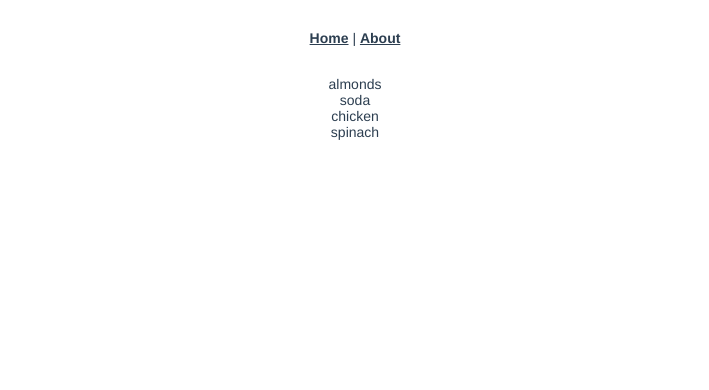
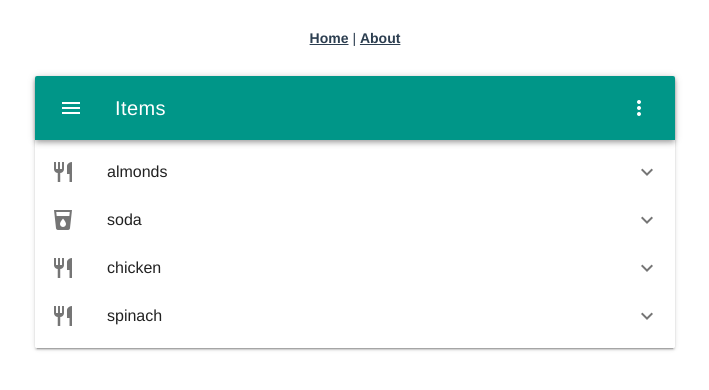
Before and after one commit to tschartman/vue-class-based, a Vue app: page /visit/1 in a window 1280 px wide. Shown: the top 390 px of the page, without its empty margins (285-994 px from the left). Built offline with nearby package versions, Linux system fonts and the light colour scheme.

Commit message:
vuetify list of groceries

```diff
--- a/public/detail.json
+++ b/public/detail.json
@@ -2,7 +2,7 @@
     {
         "name": "almonds",
         "brand": "blue diamond",
-        "type": "food",
+        "type": "restaurant",
         "price": 12.10,
         "quantity": 2,
         "weight": 12,
@@ -12,7 +12,7 @@
     {
         "name": "soda",
         "brand": "pepsi",
-        "type": "drink",
+        "type": "local_drink",
         "price": 2.99,
         "quantity": 1,
         "weight": 20,
@@ -22,7 +22,7 @@
     {
         "name": "chicken",
         "brand": "great value",
-        "type": "food",
+        "type": "restaurant",
         "price": 11.23,
         "quantity": 1,
         "weight": 16,
@@ -32,7 +32,7 @@
     {
         "name": "spinach",
         "brand": "market pantry",
-        "type": "food",
+        "type": "restaurant",
         "price": 2.10,
         "quantity": 1,
         "weight": 4,
--- a/src/components/GroceryDetail.vue
+++ b/src/components/GroceryDetail.vue
@@ -1,9 +1,48 @@
 <template>
-  <div class="hello">
-   <div v-for="item in items" v-bind:key="item.id">
-       <div>{{ item.name }}</div>
-   </div>
-  </div>
+ <v-layout row>
+    <v-flex xs12 sm6 offset-sm3>
+      <v-card>
+        <v-toolbar color="teal" dark>
+          <v-toolbar-side-icon></v-toolbar-side-icon>
+
+          <v-toolbar-title>Items</v-toolbar-title>
+
+          <v-spacer></v-spacer>
+
+          <v-btn icon>
+            <v-icon>more_vert</v-icon>
+          </v-btn>
+        </v-toolbar>
+
+        <v-list>
+          <v-list-group
+            v-for="item in items"
+            :key="item.id"
+            :prepend-icon="item.type"
+            no-action
+          >
+            <template v-slot:activator>
+              <v-list-tile>
+                <v-list-tile-content>
+                  <v-list-tile-title>{{ item.name }}</v-list-tile-title>
+                </v-list-tile-content>
+              </v-list-tile>
+            </template>
+
+            <v-list-tile>
+              <v-list-tile-content>
+                <v-list-tile-title>{{ item.brand }}</v-list-tile-title>
+              </v-list-tile-content>
+
+              <v-list-tile-action>
+                <v-icon>{{ item.type }}</v-icon>
+              </v-list-tile-action>
+            </v-list-tile>
+          </v-list-group>
+        </v-list>
+      </v-card>
+    </v-flex>
+  </v-layout>
 </template>
 
 <script lang="ts">
```
